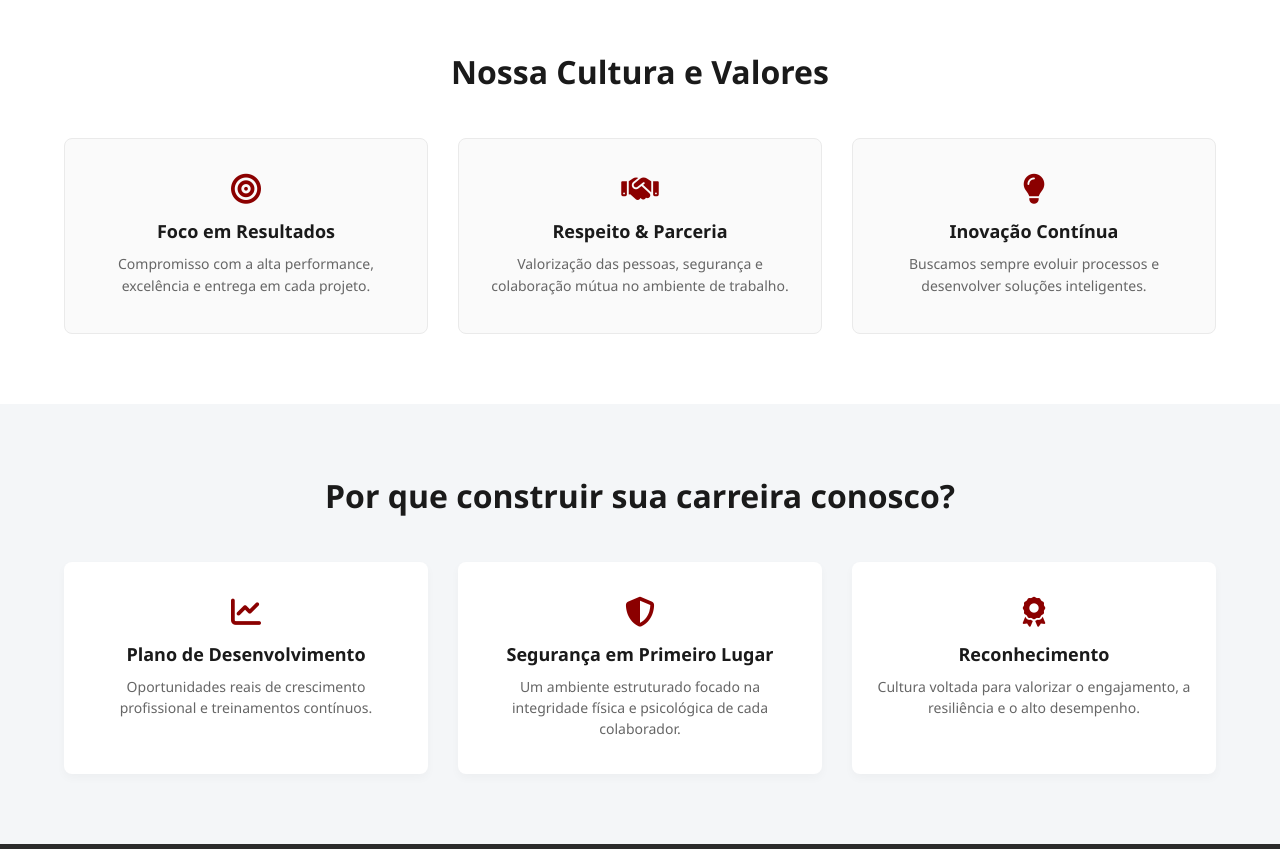
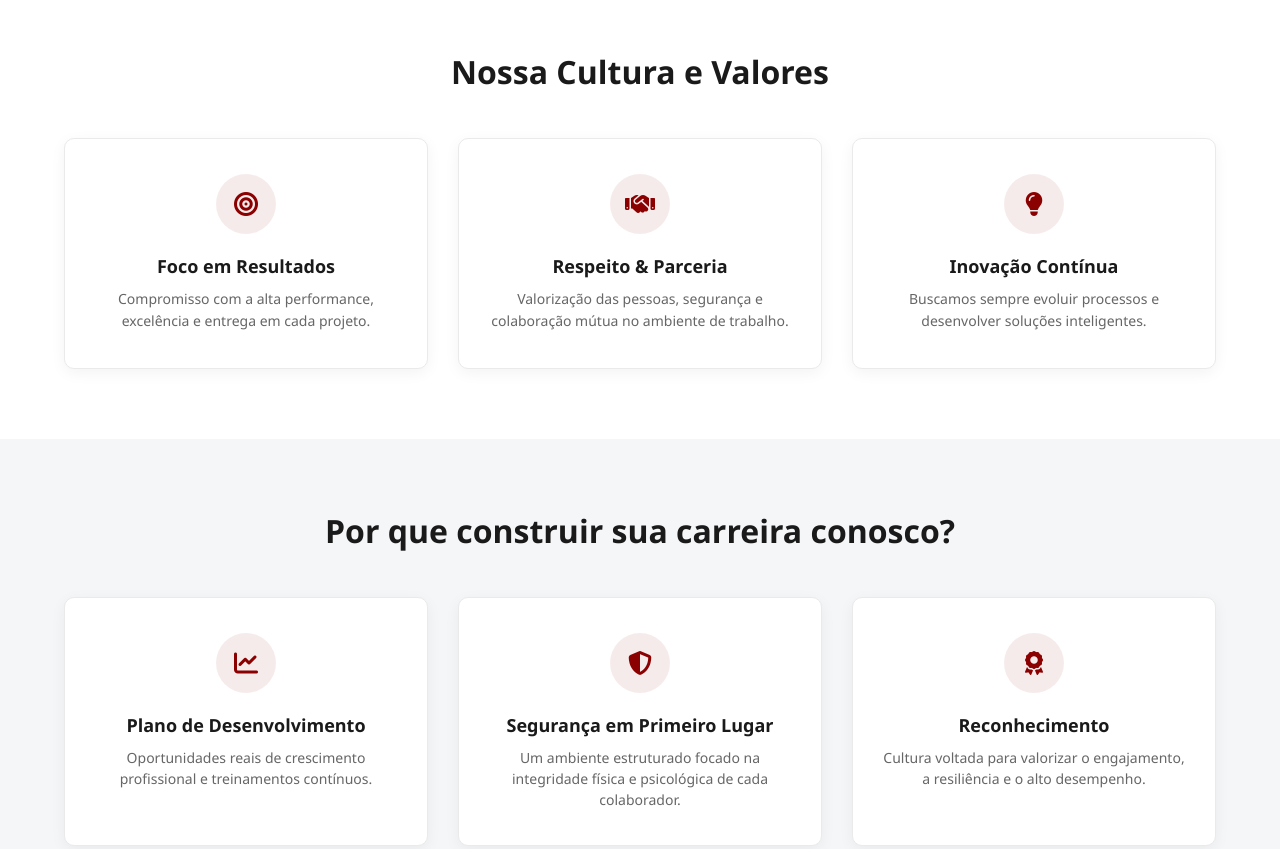
Before and after one commit to KliPro/metroform-backend, a website: page index.html in a window 1280 px wide. Shown: the part 1220-2069 px from the top of the page. Drawn offline with Linux system fonts and the light colour scheme; no server answers.

Commit message:
Salvando para substituir os arquivos

```diff
--- a/style.css
+++ b/style.css
@@ -786,3 +786,47 @@ html {
         justify-content: center;
     }
 }
+
+/* ========================================== */
+/* MELHORIAS VISUAIS PARA OS CARDS (CULTURA E DIFERENCIAIS) */
+/* ========================================== */
+
+.card-cultura,
+.item-diferencial {
+    background: #ffffff;
+    border-radius: 10px;
+    padding: 35px 25px;
+    box-shadow: 0 4px 15px rgba(0, 0, 0, 0.05);
+    border: 1px solid #eaeaea; /* Mantém apenas a bordinha cinza suave em toda a volta */
+    transition: transform 0.3s ease, box-shadow 0.3s ease;
+}
+
+/* Efeito de elevação ao passar o rato (Hover) */
+.card-cultura:hover,
+.item-diferencial:hover {
+    transform: translateY(-6px); /* O card sobe levemente */
+    box-shadow: 0 10px 25px rgba(139, 0, 0, 0.1); /* Sombra ganha um brilho avermelhado subtil */
+}
+
+/* Estilização centralizada e destaque modernizado dos ícones */
+.card-cultura i,
+.item-diferencial i {
+    font-size: 24px;
+    color: var(--metroform-red);
+    background-color: rgba(139, 0, 0, 0.08); /* Círculo de fundo suave ao redor do ícone */
+    width: 60px;
+    height: 60px;
+    border-radius: 50%; /* Torna o fundo do ícone perfeitamente circular */
+    display: inline-flex;
+    align-items: center;
+    justify-content: center;
+    margin-bottom: 20px;
+    transition: background-color 0.3s ease, color 0.3s ease;
+}
+
+/* Inversão elegante de cores do ícone ao passar o rato no card */
+.card-cultura:hover i,
+.item-diferencial:hover i {
+    background-color: var(--metroform-red);
+    color: #ffffff;
+}
```
